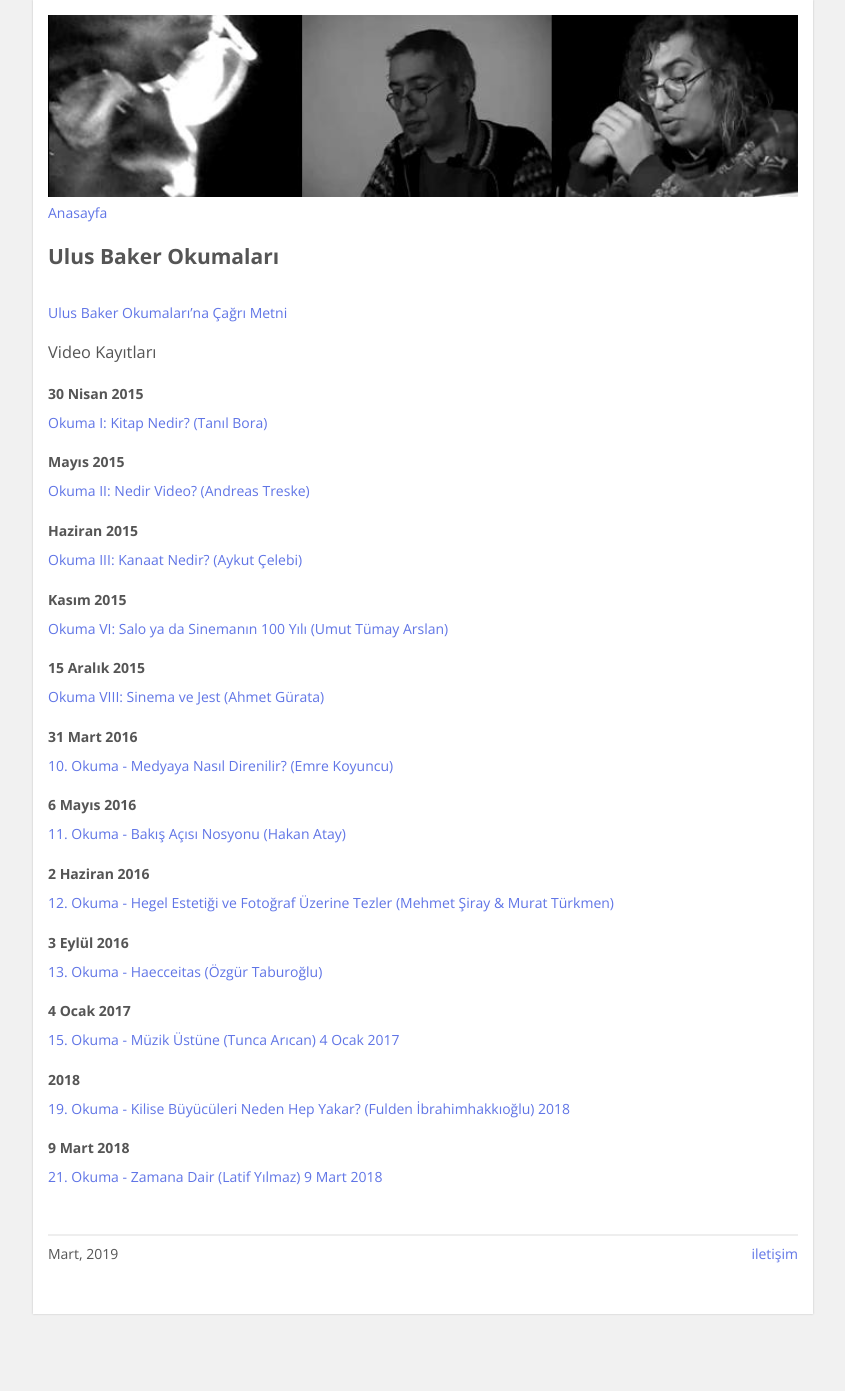
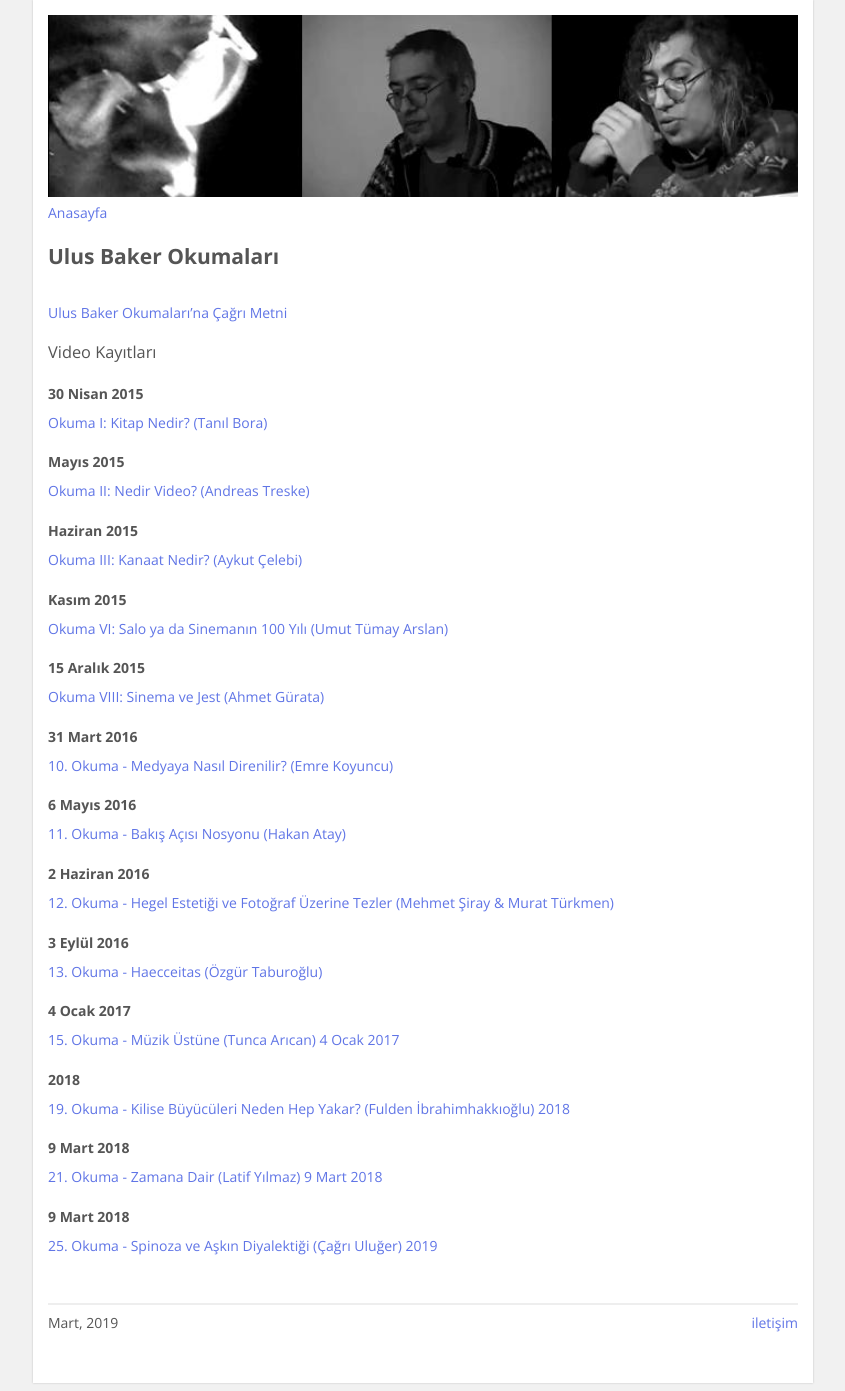
Before and after one commit to ulusbakerbulusmalari/ulusbakerbulusmalari.com, a Jekyll site: the page built from okumalar/index.html, in a window 1280 px wide. Shown: the whole page, without its empty margins (217-1062 px from the left). Built offline with Jekyll 4.4.1, drawn with Linux system fonts in a browser that asks for light colours; nearby versions of some CDN libraries; Markdown is read by kramdown in place of the engine named in the settings; before the commit the page ends 1322 px from its top, so only the background shows below that.

Commit message:
Update index.html

```diff
--- a/okumalar/index.html
+++ b/okumalar/index.html
@@ -37,7 +37,8 @@ layout: default
   <span class="video-link"><a href="./okuma19.html">19. Okuma - Kilise Büyücüleri Neden Hep Yakar? (Fulden İbrahimhakkıoğlu) 2018</a></span>
   <h4>9 Mart 2018</h4>
   <span class="video-link"><a href="./okuma21.html">21. Okuma - Zamana Dair (Latif Yılmaz) 9 Mart 2018</a></span>
-
+  <h4>9 Mart 2018</h4>
+  <span class="video-link"><a href="./okuma25.html">25. Okuma - Spinoza ve Aşkın Diyalektiği (Çağrı Uluğer) 2019</a></span>
 </div>
 <div id="footer">
   <hr>
```
